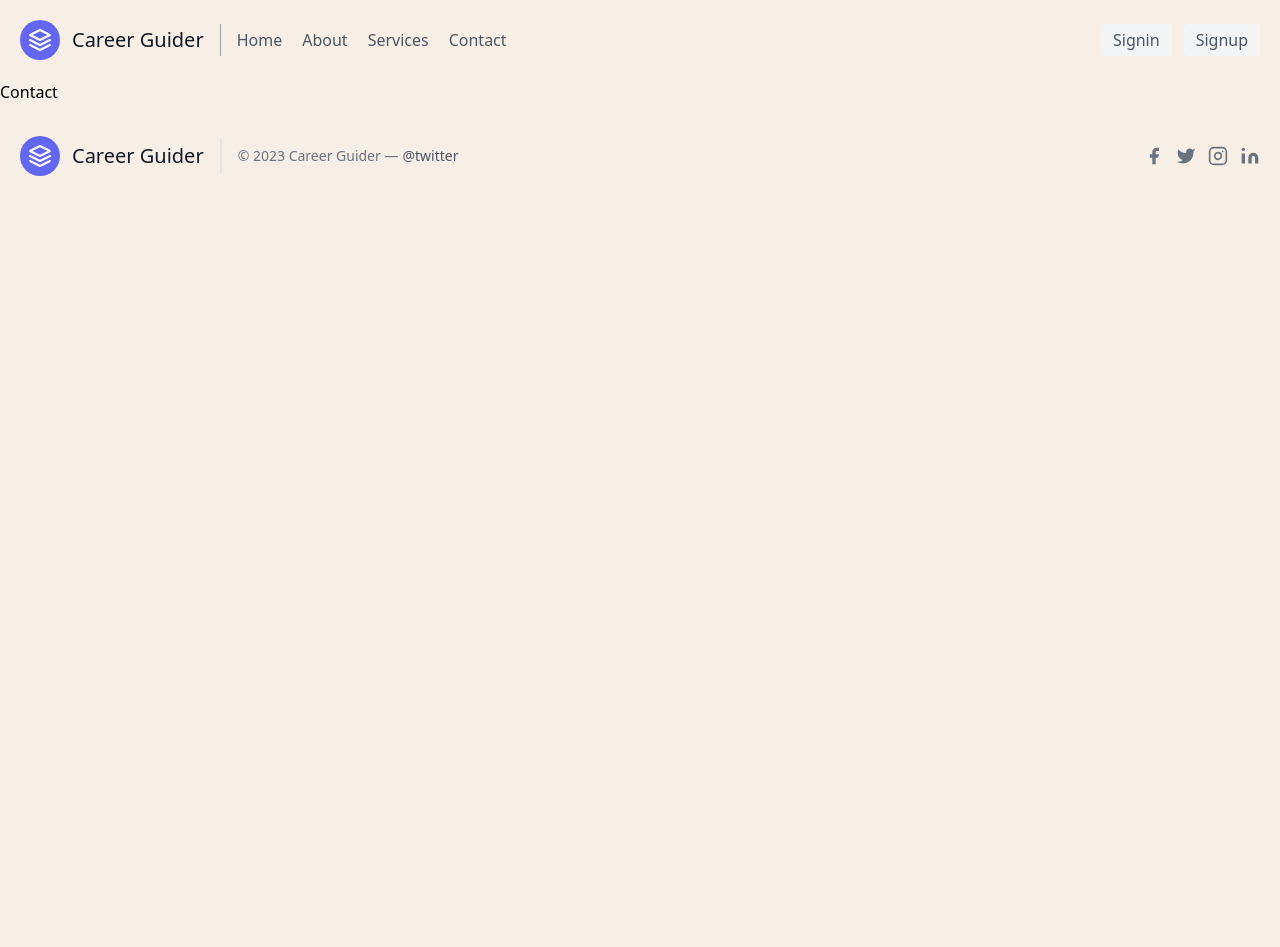
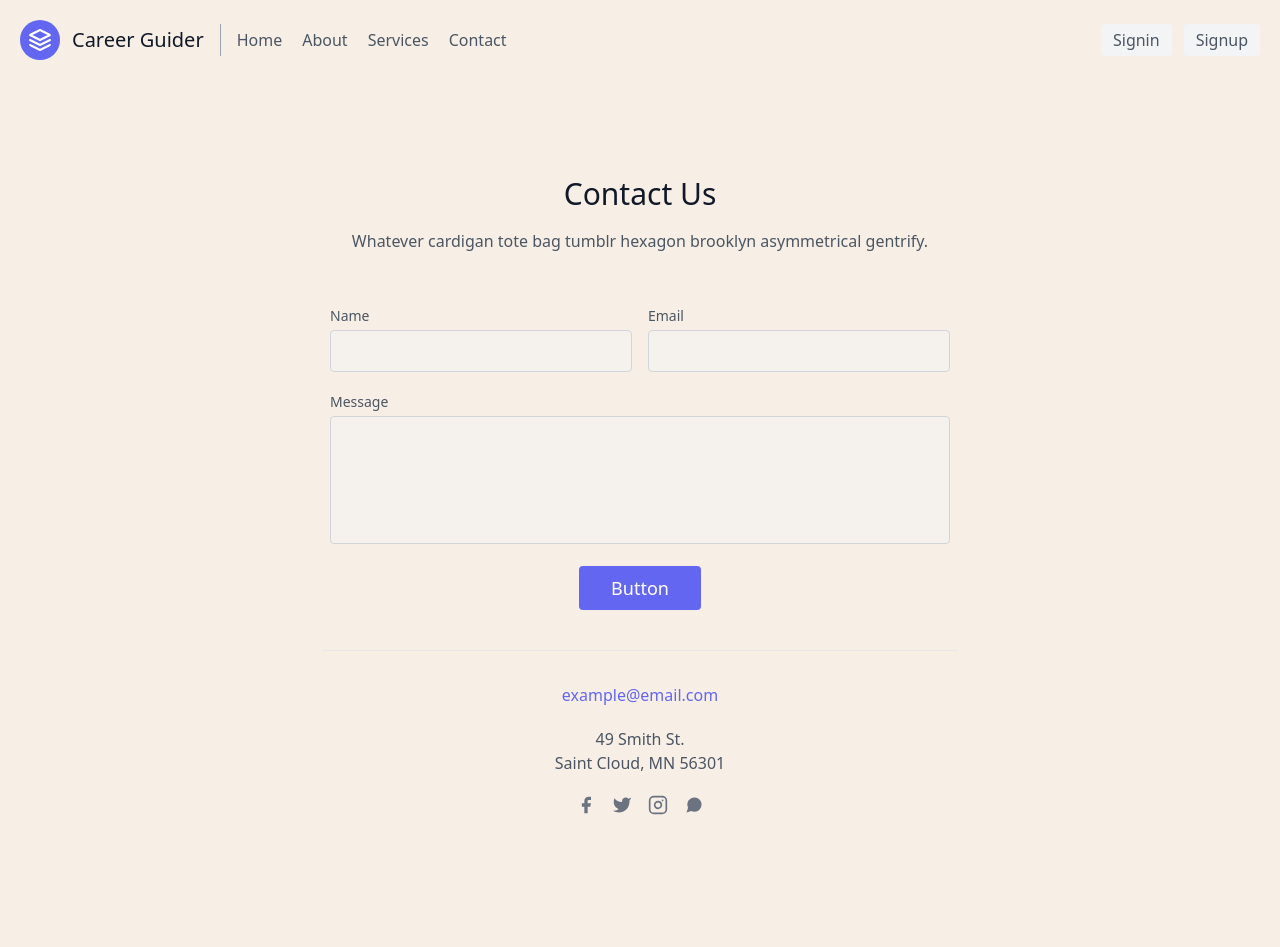
Before and after one commit to mohit7041/11920-ML-Assignment, a React (Vite) app: page /contact in a window 1280 px wide. Shown: the top 947 px of the page. Before the commit the page ends 800 px from the top, so only its background shows below. Built offline with nearby package versions, Linux system fonts and the light colour scheme.

Commit message:
add about and contact page

```diff
--- a/src/pages/About.jsx
+++ b/src/pages/About.jsx
@@ -1,12 +1,53 @@
-import React from "react";
-import Navbar from "../components/Navbar";
-import Footer from "../components/Footer";
+import React from 'react';
+import Navbar from '../components/Navbar';
+import Footer from '../components/Footer';
 
 const About = () => {
   return (
     <>
       <Navbar />
-      <div>About</div>
+      <section className="about h-[90vh] px-6 py-5 flex flex-col gap-5">
+        <div className="flex flex-col gap-3 bg-purple-300 p-6 rounded-lg">
+          <h1 className="text-3xl font-bold">What Is Career Guidance?</h1>
+          <p>
+            The word “guidance” originated back in the 1530s, and is defined as
+            the process of directing conduct. Career guidance can be defined as
+            a comprehensive, developmental program designed to assist
+            individuals in making and implementing informed educational and
+            occupational choices. In simple words, it is a journey on which
+            people develop to make mature and informed decisions. It is the act
+            of guiding or showing the way; it is the act of seeking advice.
+          </p>
+        </div>
+        <div className="flex flex-col gap-3 bg-purple-300 p-6 rounded-lg">
+          <h1 className="text-3xl font-bold">Choosing The Right Career</h1>
+          <p>
+            For people who find it difficult to realize the right career meant
+            for them; a career guide helps them sort this confusion. There are
+            infinite career options available to choose from, and without an
+            expert’s proper guidance, one might stick to a few that his/her
+            friends or relatives ask him to pursue. An informed career guide
+            makes one aware about the scope of every career option in detail,
+            which widens the horizon for the student. For people who think they
+            are clear on their career paths and have attained enough clarity to
+            work towards a chosen career option, career guides ensure that they
+            achieve their goals without any distractions.
+          </p>
+        </div>
+
+        <div className="flex flex-col gap-3 bg-purple-300 p-6 rounded-lg">
+          <h1 className="text-3xl font-bold">Do I Need Career Guidance?</h1>
+          <p>
+            More often than not, people find themselves in a state of dilemma
+            before making important decisions in their lives. Generally,
+            everyone seeks advice from parents and friends before deciding on
+            what to wear. Being rational individuals, people always want to get
+            what’s best for them. Shouldn’t the same logic be applied while
+            choosing a career, or changing career paths, which is supposedly a
+            big decision one makes in one’s life?
+          </p>
+        </div>
+      </section>
       <Footer />
     </>
   );
--- a/src/pages/Contact.jsx
+++ b/src/pages/Contact.jsx
@@ -1,12 +1,141 @@
-import React from "react";
-import Footer from "../components/Footer";
-import Navbar from "../components/Navbar";
+import React from 'react';
+import Footer from '../components/Footer';
+import Navbar from '../components/Navbar';
 
 const Contact = () => {
   return (
     <>
       <Navbar />
-      <div>Contact</div>
+      <section class="text-gray-600 body-font relative">
+        <div class="container px-5 py-24 mx-auto">
+          <div class="flex flex-col text-center w-full mb-12">
+            <h1 class="sm:text-3xl text-2xl font-medium title-font mb-4 text-gray-900">
+              Contact Us
+            </h1>
+            <p class="lg:w-2/3 mx-auto leading-relaxed text-base">
+              Whatever cardigan tote bag tumblr hexagon brooklyn asymmetrical
+              gentrify.
+            </p>
+          </div>
+          <div class="lg:w-1/2 md:w-2/3 mx-auto">
+            <div class="flex flex-wrap -m-2">
+              <div class="p-2 w-1/2">
+                <div class="relative">
+                  <label for="name" class="leading-7 text-sm text-gray-600">
+                    Name
+                  </label>
+                  <input
+                    type="text"
+                    id="name"
+                    name="name"
+                    class="w-full bg-gray-100 bg-opacity-50 rounded border border-gray-300 focus:border-indigo-500 focus:bg-white focus:ring-2 focus:ring-indigo-200 text-base outline-none text-gray-700 py-1 px-3 leading-8 transition-colors duration-200 ease-in-out"
+                    data-ddg-inputtype="identities.fullName"
+                  />
+                </div>
+              </div>
+              <div class="p-2 w-1/2">
+                <div class="relative">
+                  <label for="email" class="leading-7 text-sm text-gray-600">
+                    Email
+                  </label>
+                  <input
+                    type="email"
+                    id="email"
+                    name="email"
+                    class="w-full bg-gray-100 bg-opacity-50 rounded border border-gray-300 focus:border-indigo-500 focus:bg-white focus:ring-2 focus:ring-indigo-200 text-base outline-none text-gray-700 py-1 px-3 leading-8 transition-colors duration-200 ease-in-out"
+                    data-ddg-inputtype="identities.emailAddress"
+                    data-ddg-autofill="true"
+                  />
+                </div>
+              </div>
+              <div class="p-2 w-full">
+                <div class="relative">
+                  <label for="message" class="leading-7 text-sm text-gray-600">
+                    Message
+                  </label>
+                  <textarea
+                    id="message"
+                    name="message"
+                    class="w-full bg-gray-100 bg-opacity-50 rounded border border-gray-300 focus:border-indigo-500 focus:bg-white focus:ring-2 focus:ring-indigo-200 h-32 text-base outline-none text-gray-700 py-1 px-3 resize-none leading-6 transition-colors duration-200 ease-in-out"
+                  ></textarea>
+                </div>
+              </div>
+              <div class="p-2 w-full">
+                <button class="flex mx-auto text-white bg-indigo-500 border-0 py-2 px-8 focus:outline-none hover:bg-indigo-600 rounded text-lg">
+                  Button
+                </button>
+              </div>
+              <div class="p-2 w-full pt-8 mt-8 border-t border-gray-200 text-center">
+                <a class="text-indigo-500">example@email.com</a>
+                <p class="leading-normal my-5">
+                  49 Smith St.
+                  <br />
+                  Saint Cloud, MN 56301
+                </p>
+                <span class="inline-flex">
+                  <a class="text-gray-500">
+                    <svg
+                      fill="currentColor"
+                      stroke-linecap="round"
+                      stroke-linejoin="round"
+                      stroke-width="2"
+                      class="w-5 h-5"
+                      viewBox="0 0 24 24"
+                    >
+                      <path d="M18 2h-3a5 5 0 00-5 5v3H7v4h3v8h4v-8h3l1-4h-4V7a1 1 0 011-1h3z"></path>
+                    </svg>
+                  </a>
+                  <a class="ml-4 text-gray-500">
+                    <svg
+                      fill="currentColor"
+                      stroke-linecap="round"
+                      stroke-linejoin="round"
+                      stroke-width="2"
+                      class="w-5 h-5"
+                      viewBox="0 0 24 24"
+                    >
+                      <path d="M23 3a10.9 10.9 0 01-3.14 1.53 4.48 4.48 0 00-7.86 3v1A10.66 10.66 0 013 4s-4 9 5 13a11.64 11.64 0 01-7 2c9 5 20 0 20-11.5a4.5 4.5 0 00-.08-.83A7.72 7.72 0 0023 3z"></path>
+                    </svg>
+                  </a>
+                  <a class="ml-4 text-gray-500">
+                    <svg
+                      fill="none"
+                      stroke="currentColor"
+                      stroke-linecap="round"
+                      stroke-linejoin="round"
+                      stroke-width="2"
+                      class="w-5 h-5"
+                      viewBox="0 0 24 24"
+                    >
+                      <rect
+                        width="20"
+                        height="20"
+                        x="2"
+                        y="2"
+                        rx="5"
+                        ry="5"
+                      ></rect>
+                      <path d="M16 11.37A4 4 0 1112.63 8 4 4 0 0116 11.37zm1.5-4.87h.01"></path>
+                    </svg>
+                  </a>
+                  <a class="ml-4 text-gray-500">
+                    <svg
+                      fill="currentColor"
+                      stroke-linecap="round"
+                      stroke-linejoin="round"
+                      stroke-width="2"
+                      class="w-5 h-5"
+                      viewBox="0 0 24 24"
+                    >
+                      <path d="M21 11.5a8.38 8.38 0 01-.9 3.8 8.5 8.5 0 01-7.6 4.7 8.38 8.38 0 01-3.8-.9L3 21l1.9-5.7a8.38 8.38 0 01-.9-3.8 8.5 8.5 0 014.7-7.6 8.38 8.38 0 013.8-.9h.5a8.48 8.48 0 018 8v.5z"></path>
+                    </svg>
+                  </a>
+                </span>
+              </div>
+            </div>
+          </div>
+        </div>
+      </section>
       <Footer />
     </>
   );
```
